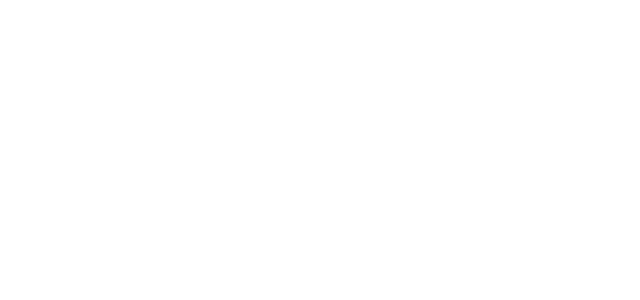
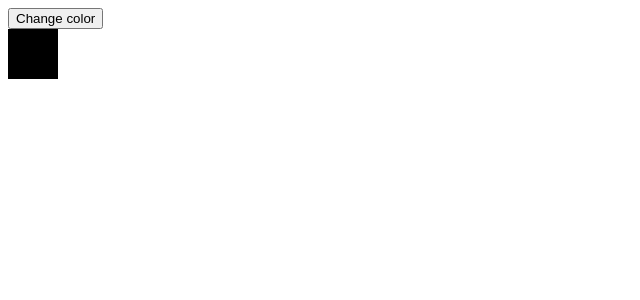
Before and after one commit to fredjammes/angular-formation, an Angular app: page /event-binding in a window 1280 px wide. Before the commit this address led to /. Shown: the top 300 px of the page, without its empty margins (0-640 px from the left). Built offline with nearby package versions, Linux system fonts and the light colour scheme.

Commit message:
Ajout du composant event binding

```diff
--- /dev/null
+++ b/src/app/formation/event-binding/event-binding.component.html
@@ -0,0 +1,2 @@
+<button (click)="switchColor()">Change color</button>
+<div class="square" [ngClass]="{'red': isRed}"></div>
--- /dev/null
+++ b/src/app/formation/event-binding/event-binding.component.scss
@@ -0,0 +1,11 @@
+div {
+  height: 50px;
+  background: black;
+}
+.square {
+  width: 50px;
+  height: 50px;
+}
+.red {
+  background: red;
+}
--- /dev/null
+++ b/src/app/formation/event-binding/event-binding.component.ts
@@ -0,0 +1,13 @@
+import { Component } from '@angular/core';
+
+@Component({
+  selector: 'app-event-binding',
+  templateUrl: './event-binding.component.html',
+  styleUrls: ['./event-binding.component.scss']
+})
+export class EventBindingComponent {
+  isRed = false;
+  switchColor(): void {
+    this.isRed = !this.isRed;
+  }
+}
--- a/src/app/formation/formation-component.component.html
+++ b/src/app/formation/formation-component.component.html
@@ -1,5 +1,7 @@
 <section>
   <nav>
-    <a [routerLink]="['./interpolation']">Interpolation</a> | <a [routerLink]="['./property-binding']">Property Binding</a>
+    <a [routerLink]="['./interpolation']">Interpolation</a>
+    | <a [routerLink]="['./property-binding']">Property Binding</a>
+    | <a [routerLink]="['./event-binding']">Event Binding</a>
   </nav>
 </section>
--- a/src/app/formation/formation-routing.module.ts
+++ b/src/app/formation/formation-routing.module.ts
@@ -3,6 +3,7 @@
 import {FormationComponent} from './formation.component';
 import {InterpolationComponent} from './interpolation/interpolation.component';
 import {PropertyBindingComponent} from './property-binding/property-binding.component';
+import {EventBindingComponent} from './event-binding/event-binding.component';
 
 const formationRoutes: Routes = [
   {
@@ -16,6 +17,10 @@
   {
     path: 'property-binding',
     component: PropertyBindingComponent
+  },
+  {
+    path: 'event-binding',
+    component: EventBindingComponent
   }
 ];
 
--- a/src/app/formation/formation.module.ts
+++ b/src/app/formation/formation.module.ts
@@ -5,10 +5,11 @@
 import {FormationRoutingModule} from './formation-routing.module';
 import {RouterModule} from '@angular/router';
 import { PropertyBindingComponent } from './property-binding/property-binding.component';
+import { EventBindingComponent } from './event-binding/event-binding.component';
 
 
 @NgModule({
-  declarations: [FormationComponent, InterpolationComponent, PropertyBindingComponent],
+  declarations: [FormationComponent, InterpolationComponent, PropertyBindingComponent, EventBindingComponent],
   imports: [
     CommonModule,
     FormationRoutingModule,
```
